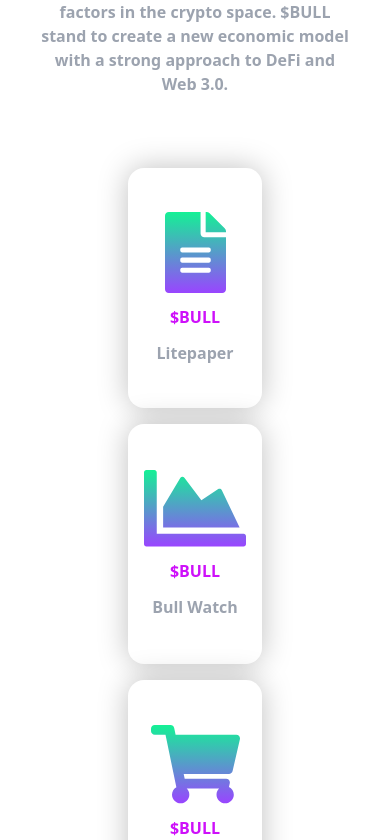
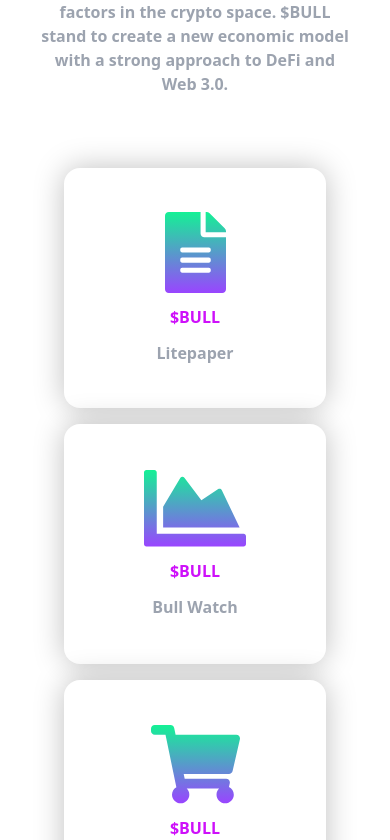
Before and after one commit to BullSolana/bull_Solana-front_End, a React (Create React App) app: page / in a window 390 px wide. Shown: the part 1504-2344 px from the top of the page. Built offline with nearby package versions, Linux system fonts and the light colour scheme.

Commit message:
add padding on leverage

```diff
--- a/src/sections/Leveraging.tsx
+++ b/src/sections/Leveraging.tsx
@@ -14,7 +14,7 @@ export default function Leveraging() {
                 <div className='max-w-3xl text-base sm:text-2xl text-gray font-bold text-center'>
                     Innovation and expansion are key factors in the crypto space. $BULL stand to create a new economic model with a strong approach to DeFi and Web 3.0.
                 </div>
-                <div className='py-10 px-20 w-full grid grid-cols-1 sm:grid-cols-2 md:grid-cols-2 lg:grid-cols-4 items-center'>
+                <div className='py-10 px-4 sm:px-20 w-full grid grid-cols-1 sm:grid-cols-2 md:grid-cols-2 lg:grid-cols-4 items-center'>
                     <LeverageItem image={<img src={litepaper}></img>} title1='$BULL' title2='Litepaper'></LeverageItem>
                     <LeverageItem image={<img src={watch}></img>} title1='$BULL' title2='Bull Watch'></LeverageItem>
                     <LeverageItem image={<img src={dex}></img>} title1='$BULL' title2='Swap Dex'></LeverageItem>
```
